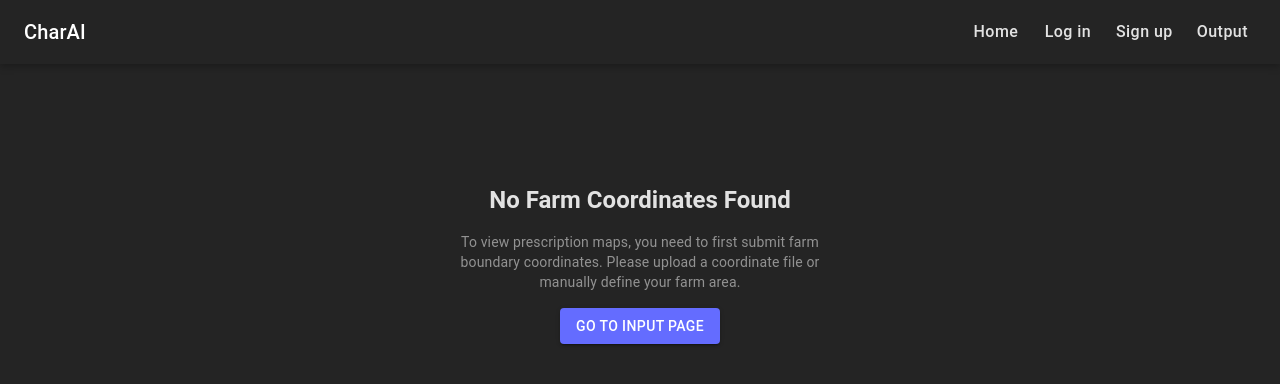
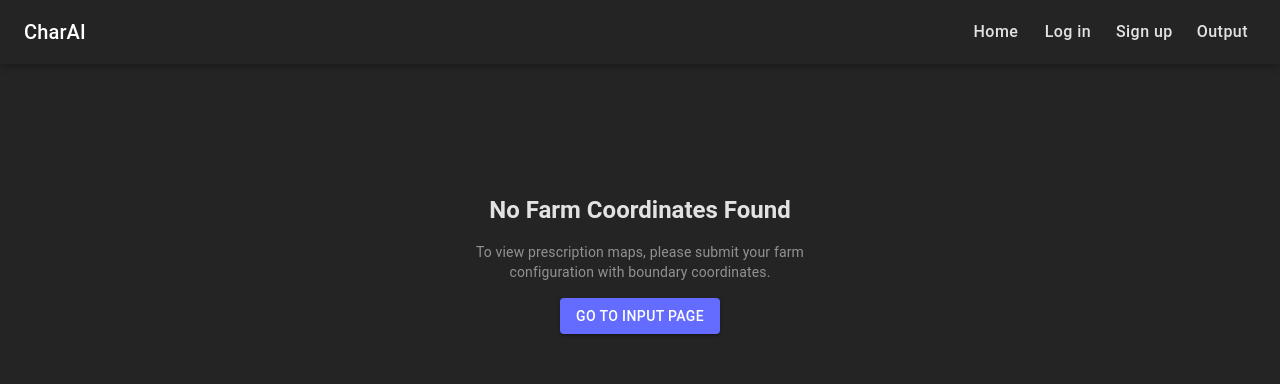
Before and after one commit to JosephPBaruch/CharAI, a React (Vite) app in the folder frontend/: page /output in a window 1280 px wide. Shown: the top 384 px of the page. Built offline with nearby package versions, Linux system fonts and the light colour scheme; no server answers.

Commit message:
fix: adjust global state context logic

```diff
--- a/frontend/src/components/FarmBiocharForm.tsx
+++ b/frontend/src/components/FarmBiocharForm.tsx
@@ -26,7 +26,7 @@ const DEFAULT_FIELD = (): FieldEntry => ({
 });
 
 export default function FarmBiocharForm() {
-  const { hasCoordinates } = useCoordinates();
+  const { hasCoordinates, hasPendingCoordinates, formSubmitted, setFormSubmitted, commitPendingCoordinates } = useCoordinates();
   const [fields, setFields] = React.useState<FieldEntry[]>([DEFAULT_FIELD()]);
   const [globalMax, setGlobalMax] = React.useState<number | ''>('');
   const [isModalOpen, setIsModalOpen] = React.useState(false);
@@ -44,10 +44,10 @@ export default function FarmBiocharForm() {
 
   // If coordinates already exist in context (from upload or manual draw), mark as ready
   React.useEffect(() => {
-    if (hasCoordinates) {
+    if (hasCoordinates || hasPendingCoordinates) {
       setCoordUploaded(true);
     }
-  }, [hasCoordinates]);
+  }, [hasCoordinates, hasPendingCoordinates]);
 
   const handleCoordSelect = (file: File | null) => {
     // If a file is selected, mark coordinates as uploaded/available so the form can be submitted.
@@ -72,7 +72,7 @@ export default function FarmBiocharForm() {
   const openModal = () => setIsModalOpen(true);
   const closeModal = () => setIsModalOpen(false);
 
-  const coordsReady = coordUploaded || hasCoordinates;
+  const coordsReady = coordUploaded || hasPendingCoordinates || hasCoordinates;
 
   const FormContent = () => (
     <Box sx={{ display: 'flex', flexDirection: 'column', gap: 3 }}>
@@ -112,6 +112,9 @@ export default function FarmBiocharForm() {
           const payload = { globalMax, fields };
           console.log('Submit payload', payload);
           alert('Form submitted! Check console for payload details.');
+          commitPendingCoordinates();
+          setFormSubmitted(true);
+          closeModal();
         }}
       />
     </Box>
--- a/frontend/src/components/FileUploadSection.tsx
+++ b/frontend/src/components/FileUploadSection.tsx
@@ -36,13 +36,13 @@ export default function FileUploadSection({
             </Box>
           </Stack>
           <Typography variant="body2" sx={{ color: COLORS.whiteMedium, mb: 2 }}>
-            Upload a file containing your farm boundary coordinates, or draw them manually. Either method will enable submission.
+            Upload a file containing your farm boundary coordinates, or draw them manually.
           </Typography>
           <CoordinateFileUpload onSelect={onCoordSelect} onUploadComplete={onCoordUploaded} />
           <Typography variant="caption" sx={{ color: COLORS.whiteMedium, my: 1.5, display: 'block' }}>
             Accepted formats: Shapefile (.shp, .shx, .dbf), GeoJSON (.geojson), CSV (.csv), KML/KMZ (.kml, .kmz)
           </Typography>
-          <ManualCoordinateUpload onSubmitted={onCoordUploaded} />
+          <ManualCoordinateUpload />
         </Box>
 
         {/* Yield File Box */}
--- a/frontend/src/components/ManualCoordinateUpload.tsx
+++ b/frontend/src/components/ManualCoordinateUpload.tsx
@@ -10,11 +10,7 @@ import { type LatLngLiteral } from "leaflet";
 import { useCoordinates } from "../contexts/CoordinateContext";
 import type { FeatureCollection, Feature, Polygon } from 'geojson';
 
-type ManualCoordinateUploadProps = {
-  onSubmitted?: () => void;
-};
-
-export default function ManualCoordinateUpload({ onSubmitted }: ManualCoordinateUploadProps) {
+export default function ManualCoordinateUpload() {
   const { data, setCoordinateData } = useCoordinates();
   const [isModalOpen, setIsModalOpen] = React.useState(false);
   const [markers, setMarkers] = React.useState<LatLngLiteral[]>([]);
@@ -70,7 +66,6 @@ export default function ManualCoordinateUpload({ onSubmitted }: ManualCoordinate
 
     // Save to context (which persists to localStorage)
     setCoordinateData(geojson);
-    onSubmitted?.();
 
     console.log('Submitted coordinates:', markers);
     closeModal();
--- a/frontend/src/components/PrescriptionMapViewer/PrescriptionMapViewer.tsx
+++ b/frontend/src/components/PrescriptionMapViewer/PrescriptionMapViewer.tsx
@@ -22,7 +22,7 @@ interface PrescriptionMapViewerProps {
 
 export default function PrescriptionMapViewer({ data = samplePrescriptionData, height = '400px', width = '100%' }: PrescriptionMapViewerProps) {
   const navigate = useNavigate();
-  const { hasCoordinates, isLoading } = useCoordinates();
+  const { hasCoordinates, isLoading, clearCoordinateData, formSubmitted, setFormSubmitted } = useCoordinates();
   const mapContainerRef = React.useRef<HTMLDivElement | null>(null);
   const mapRef = React.useRef<maplibregl.Map | null>(null);
   const popupRef = React.useRef<maplibregl.Popup | null>(null);
@@ -127,8 +127,8 @@ export default function PrescriptionMapViewer({ data = samplePrescriptionData, h
 
   return (
     <Box>
-      {/* Guard: if no coordinates and not loading, prompt user to input */}
-      {!isLoading && !hasCoordinates && (
+      {/* Guard: require committed coords AND submitted form */}
+      {!isLoading && (!hasCoordinates || !formSubmitted) && (
         <Container maxWidth="sm">
           <Box
             sx={{
@@ -145,7 +145,7 @@ export default function PrescriptionMapViewer({ data = samplePrescriptionData, h
               No Farm Coordinates Found
             </Typography>
             <Typography variant="body2" sx={{ color: COLORS.whiteMedium, maxWidth: 400 }}>
-              To view prescription maps, you need to first submit farm boundary coordinates. Please upload a coordinate file or manually define your farm area.
+              To view prescription maps, please submit your farm configuration with boundary coordinates.
             </Typography>
             <Button
               variant="contained"
@@ -158,9 +158,24 @@ export default function PrescriptionMapViewer({ data = samplePrescriptionData, h
         </Container>
       )}
 
-      {/* Show map only when coordinates are available */}
-      {!isLoading && hasCoordinates && (
+      {/* Show map only when coordinates are committed AND form was submitted */}
+      {!isLoading && hasCoordinates && formSubmitted && (
         <>
+          <Box sx={{ display: 'flex', justifyContent: 'flex-end', mb: 1 }}>
+            <Button
+              variant="outlined"
+              color="secondary"
+              onClick={() => {
+                clearCoordinateData();
+                setFormSubmitted(false);
+                navigate('/');
+              }}
+              sx={{ textTransform: 'none' }}
+            >
+              Reset and re-enter farm info
+            </Button>
+          </Box>
+
           {!data && (
             <Typography variant="body2" sx={{ color: COLORS.whiteMedium }}>
               No prescription data available. Upload a GeoJSON from the backend to preview application zones.
--- a/frontend/src/contexts/CoordinateContext.tsx
+++ b/frontend/src/contexts/CoordinateContext.tsx
@@ -2,13 +2,20 @@ import { createContext, useContext, useState, useEffect } from 'react';
 import type { ReactNode } from 'react';
 import type { FeatureCollection } from 'geojson';
 
-const STORAGE_KEY = 'charai_coordinate_data';
+const STORAGE_KEY = 'charai_coordinate_data'; // committed/approved coordinates
+const PENDING_STORAGE_KEY = 'charai_coordinate_pending'; // latest user input (manual or upload) before submit
+const SUBMIT_STORAGE_KEY = 'charai_farm_submitted';
 
 interface CoordinateContextType {
   data: FeatureCollection | null;
+  pendingData: FeatureCollection | null;
   isLoading: boolean;
   hasCoordinates: boolean;
-  setCoordinateData: (data: FeatureCollection) => void;
+  hasPendingCoordinates: boolean;
+  formSubmitted: boolean;
+  setCoordinateData: (data: FeatureCollection) => void; // sets pending draft coords
+  commitPendingCoordinates: () => void; // promote pending -> committed and mark submitted
+  setFormSubmitted: (submitted: boolean) => void;
   clearCoordinateData: () => void;
 }
 
@@ -16,7 +23,9 @@ const CoordinateContext = createContext<CoordinateContextType | undefined>(undef
 
 export function CoordinateProvider({ children }: { children: ReactNode }) {
   const [data, setData] = useState<FeatureCollection | null>(null);
+  const [pendingData, setPendingData] = useState<FeatureCollection | null>(null);
   const [isLoading, setIsLoading] = useState(true);
+  const [formSubmitted, setFormSubmittedState] = useState<boolean>(false);
 
   // On mount, load coordinate data from localStorage
   useEffect(() => {
@@ -24,6 +33,16 @@ export function CoordinateProvider({ children }: { children: ReactNode }) {
       const stored = localStorage.getItem(STORAGE_KEY);
       if (stored) {
         setData(JSON.parse(stored));
+      }
+
+      const storedPending = localStorage.getItem(PENDING_STORAGE_KEY);
+      if (storedPending) {
+        setPendingData(JSON.parse(storedPending));
+      }
+
+      const storedSubmitted = localStorage.getItem(SUBMIT_STORAGE_KEY);
+      if (storedSubmitted) {
+        setFormSubmittedState(storedSubmitted === 'true');
       }
     } catch (err) {
       console.debug('Failed to load coordinates from localStorage:', err);
@@ -33,18 +52,43 @@ export function CoordinateProvider({ children }: { children: ReactNode }) {
   }, []);
 
   const setCoordinateData = (newData: FeatureCollection) => {
-    setData(newData);
+    setPendingData(newData);
     try {
-      localStorage.setItem(STORAGE_KEY, JSON.stringify(newData));
+      localStorage.setItem(PENDING_STORAGE_KEY, JSON.stringify(newData));
     } catch (err) {
-      console.error('Failed to save coordinates to localStorage:', err);
+      console.error('Failed to save pending coordinates to localStorage:', err);
+    }
+  };
+
+  const commitPendingCoordinates = () => {
+    if (!pendingData) return;
+    setData(pendingData);
+    setFormSubmittedState(true);
+    try {
+      localStorage.setItem(STORAGE_KEY, JSON.stringify(pendingData));
+      localStorage.setItem(SUBMIT_STORAGE_KEY, 'true');
+    } catch (err) {
+      console.error('Failed to commit coordinates to localStorage:', err);
+    }
+  };
+
+  const setFormSubmitted = (submitted: boolean) => {
+    setFormSubmittedState(submitted);
+    try {
+      localStorage.setItem(SUBMIT_STORAGE_KEY, submitted ? 'true' : 'false');
+    } catch (err) {
+      console.error('Failed to save submission flag to localStorage:', err);
     }
   };
 
   const clearCoordinateData = () => {
     setData(null);
+    setPendingData(null);
+    setFormSubmittedState(false);
     try {
       localStorage.removeItem(STORAGE_KEY);
+      localStorage.removeItem(PENDING_STORAGE_KEY);
+      localStorage.setItem(SUBMIT_STORAGE_KEY, 'false');
     } catch (err) {
       console.error('Failed to clear coordinates from localStorage:', err);
     }
@@ -52,9 +96,14 @@ export function CoordinateProvider({ children }: { children: ReactNode }) {
 
   const value: CoordinateContextType = {
     data,
+    pendingData,
     isLoading,
     hasCoordinates: !!data,
+    hasPendingCoordinates: !!pendingData,
+    formSubmitted,
     setCoordinateData,
+    commitPendingCoordinates,
+    setFormSubmitted,
     clearCoordinateData,
   };
 
```
